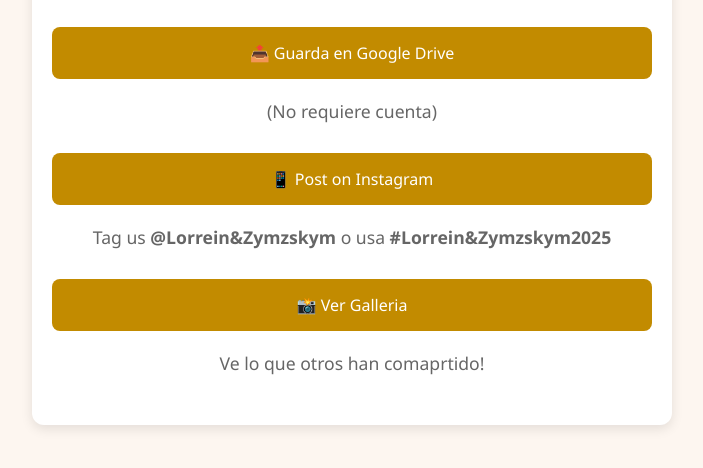
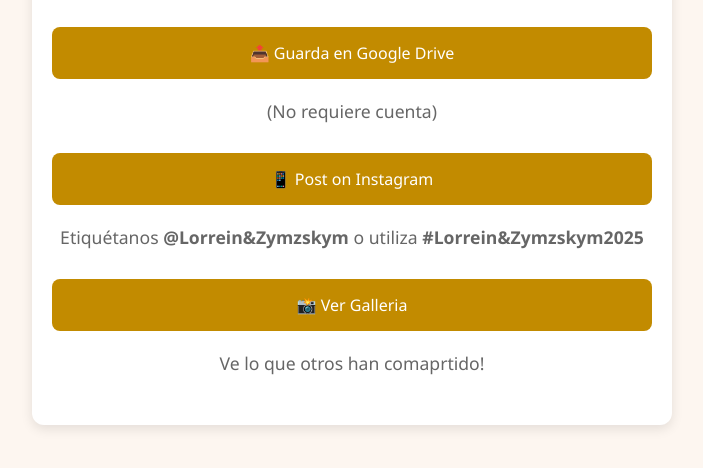
Before and after one commit to Cesardlcs/TestQR, a plain HTML site: page index.html in a window 1280 px wide. Shown: the part 278-746 px from the top of the page, without its empty margins (288-991 px from the left). Drawn offline with Linux system fonts and the light colour scheme.

Commit message:
Update index.html

```diff
--- a/index.html
+++ b/index.html
@@ -67,7 +67,7 @@
 
     <div class="section">
       <a class="button" href="https://www.instagram.com/SofiaMarcoWedding" target="_blank">📱 Post on Instagram</a>
-      <p>Tag us <strong>@Lorrein&Zymzskym</strong> o usa <strong>#Lorrein&Zymzskym2025</strong></p>
+      <p>Etiquétanos <strong>@Lorrein&Zymzskym</strong> o utiliza <strong>#Lorrein&Zymzskym2025</strong></p>
     </div>
 
     <div class="section">
```
